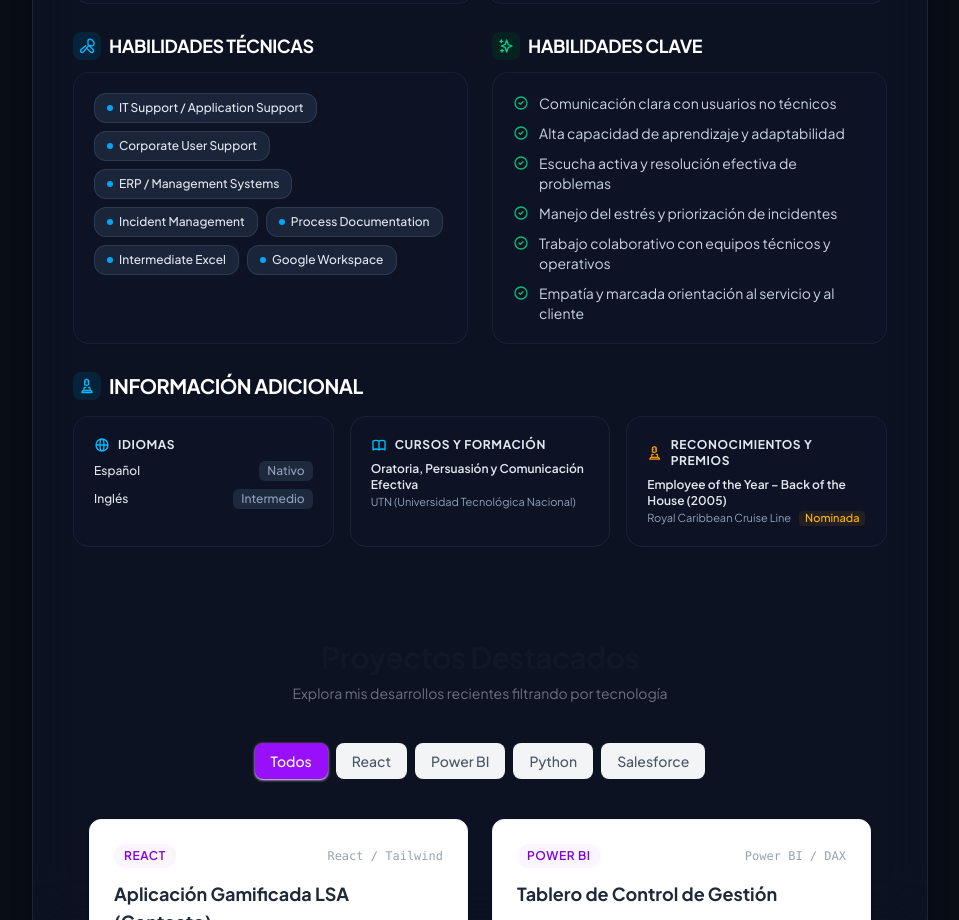
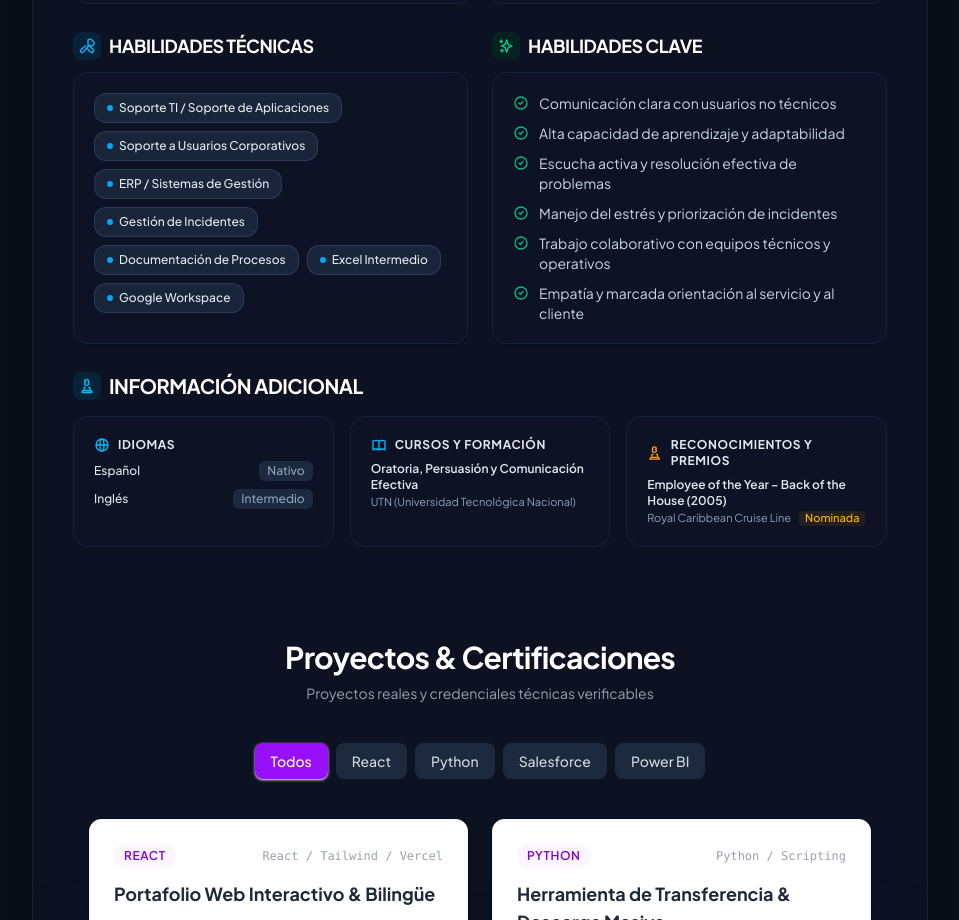
Before and after one commit to CarmenVar/cv-carmen, a React (Vite) app: page / in a window 1280 px wide. Shown: the part 1880-2800 px from the top of the page, without its empty margins (160-1119 px from the left). Built offline with nearby package versions, Linux system fonts and the light colour scheme.

Commit message:
"build: proyects section"

```diff
--- a/src/App.jsx
+++ b/src/App.jsx
@@ -102,7 +102,8 @@ function App() {
             data={current.additionalInfo}
           />
 
-        <SeccionProyectos />
+        {/* Sección de Proyectos integrada correctamente dentro del main */}
+          <SeccionProyectos data={current.projectsSection} />
 
           <Footer
             labels={current.labels}
--- a/src/components/SeccionProyectos.jsx
+++ b/src/components/SeccionProyectos.jsx
@@ -1,66 +1,36 @@
 import React, { useState } from 'react';
-import { ProyectoCard } from './ProyectoCard';
+import { ProyectoCard } from './ProyectoCard'; // Recuerda la C mayúscula en la P y C
 
-const MIS_PROYECTOS = [
-  {
-    id: 1,
-    titulo: 'Aplicación Gamificada LSA (Contacto)',
-    descripcion: 'MVP interactivo desarrollado para la enseñanza y difusión de la Lengua de Señas Argentina.',
-    categoria: 'React',
-    tecnologia: 'React / Tailwind',
-    enlace: 'https://github.com'
-  },
-  {
-    id: 2,
-    titulo: 'Tablero de Control de Gestión',
-    descripcion: 'Dashboard analítico avanzado con métricas de negocio, optimización de datos y KPIs en tiempo real.',
-    categoria: 'Power BI',
-    tecnologia: 'Power BI / DAX',
-    enlace: '#'
-  },
-  {
-    id: 3,
-    titulo: 'Script de Automatización & ETL',
-    descripcion: 'Procesamiento masivo de datos e integración automatizada con archivos estructurados.',
-    categoria: 'Python',
-    tecnologia: 'Python / Pandas',
-    enlace: 'https://github.com'
-  },
-  {
-    id: 4,
-    titulo: 'Configuración CRM Salesforce',
-    descripcion: 'Parametrización integral de objetos personalizados, OWD y arquitectura de seguridad a nivel de registros.',
-    categoria: 'Salesforce',
-    tecnologia: 'Salesforce Admin',
-    enlace: '#'
-  }
-];
+// Recibe la propiedad 'data' que vendrá desde cvData (según el idioma activo)
+export function SeccionProyectos({ data }) {
+  // Extraemos la información relevante de 'data'
+  const { title, subtitle, categories, projects } = data;
 
-export function SeccionProyectos() {
-  const [filtro, setFiltro] = useState('Todos');
-  const categorias = ['Todos', 'React', 'Power BI', 'Python', 'Salesforce'];
+  // Estado para guardar la categoría seleccionada (usamos por defecto la primera opción, ej. "Todos" o "All")
+  const [filtro, setFiltro] = useState(categories[0]);
 
-  const proyectosFiltrados = filtro === 'Todos'
-    ? MIS_PROYECTOS
-    : MIS_PROYECTOS.filter(p => p.categoria === filtro);
+  // Si se selecciona la primera opción ("Todos" / "All"), muestra todo; de lo contrario, filtra por categoría
+  const proyectosFiltrados = filtro === categories[0]
+    ? projects
+    : projects.filter(p => p.categoria === filtro);
 
   return (
     <section className="py-16 px-4 max-w-5xl mx-auto">
       <div className="text-center mb-10">
-        <h2 className="text-3xl font-bold text-gray-900 tracking-tight">Proyectos Destacados</h2>
-        <p className="text-gray-500 mt-2 text-sm">Explora mis desarrollos recientes filtrando por tecnología</p>
+        <h2 className="text-3xl font-bold text-gray-900 dark:text-white tracking-tight">{title}</h2>
+        <p className="text-gray-500 dark:text-gray-400 mt-2 text-sm">{subtitle}</p>
       </div>
 
-      {/* Botones de filtro con los colores de tu marca (Morado / Slate) */}
+      {/* Botones de filtro dinámicos según el idioma */}
       <div className="flex flex-wrap justify-center gap-2 mb-10">
-        {categorias.map(cat => (
+        {categories.map(cat => (
           <button
             key={cat}
             onClick={() => setFiltro(cat)}
             className={`px-4 py-2 rounded-lg text-sm font-medium transition-all duration-200 ${
               filtro === cat
                 ? 'bg-purple-600 text-white shadow-sm shadow-purple-200'
-                : 'bg-gray-100 text-gray-600 hover:bg-gray-200 hover:text-gray-900'
+                : 'bg-gray-100 dark:bg-slate-800 text-gray-600 dark:text-gray-300 hover:bg-gray-200'
             }`}
           >
             {cat}
@@ -68,7 +38,7 @@ export function SeccionProyectos() {
         ))}
       </div>
 
-      {/* Tarjetas */}
+      {/* Tarjetas filtradas */}
       <div className="grid grid-cols-1 md:grid-cols-2 gap-6">
         {proyectosFiltrados.map(proyecto => (
           <ProyectoCard
--- a/src/data/cvData.js
+++ b/src/data/cvData.js
@@ -24,7 +24,7 @@ export const cvData = {
     },
     header: {
       name: "Carmen Vargas",
-      title: "IT Support / Application Support Analyst | Sistemas Corporativos | Operaciones y Soporte a Usuarios",
+      title: "Soporte TI / Analista de Soporte de Aplicaciones| Sistemas Corporativos | Operaciones y Soporte a Usuarios",
       location: "Nuñez, CABA, Argentina",
       email: "trishiavargas@gmail.com",
       linkedin: "https://www.linkedin.com/in/carmen-vargas-rodriguez",
@@ -105,12 +105,12 @@ export const cvData = {
       },
     ],
     techSkills: [
-      "IT Support / Application Support",
-      "Corporate User Support",
-      "ERP / Management Systems",
-      "Incident Management",
-      "Process Documentation",
-      "Intermediate Excel",
+      "Soporte TI / Soporte de Aplicaciones",
+      "Soporte a Usuarios Corporativos",
+      "ERP / Sistemas de Gestión",
+      "Gestión de Incidentes",
+      "Documentación de Procesos",
+      "Excel Intermedio",
       "Google Workspace",
     ],
     keySkills: [
@@ -146,6 +146,45 @@ export const cvData = {
         },
       ],
     },
+    projectsSection: {
+      title: "Proyectos & Certificaciones",
+      subtitle: "Proyectos reales y credenciales técnicas verificables",
+      categories: ["Todos", "React", "Python", "Salesforce", "Power BI"],
+      projects: [
+        {
+          id: 1,
+          titulo: "Portafolio Web Interactivo & Bilingüe",
+          descripcion: "Aplicación web modular en React y Tailwind CSS con cambio dinámico de idioma, modo oscuro y arquitectura de datos centralizada.",
+          categoria: "React",
+          tecnologia: "React / Tailwind / Vercel",
+          enlace: "https://cv-carmen.vercel.app"
+        },
+        {
+          id: 2,
+          titulo: "Herramienta de Transferencia & Descarga Masiva",
+          descripcion: "Script de automatización en Python enfocado en la gestión y descarga masiva de archivos multimedia para optimizar procesos.",
+          categoria: "Python",
+          tecnologia: "Python / Scripting",
+          enlace: "https://github.com/CarmenVar/appTransferPhotos"
+        },
+        {
+          id: 3,
+          titulo: "Certificación & Formación Salesforce Admin",
+          descripcion: "Rango Mountaineer en Trailhead. Dominio en administración de CRM, modelos de datos, seguridad de registros y automatizaciones.",
+          categoria: "Salesforce",
+          tecnologia: "Salesforce Admin",
+          enlace: "https://openbadgefactory.com/obv3/credentials/a72d6f053e899abeee9f2024c9dbee8f84e8bebe" // Pegas tu enlace aquí
+        },
+        {
+          id: 4,
+          titulo: "Microcredencial en Power BI (Talento Tech)",
+          descripcion: "Capacitación práctica en modelado de datos, creación de tableros de control interactivos y métricas clave en DAX.",
+          categoria: "Power BI",
+          tecnologia: "Power BI / DAX",
+          enlace: "#"
+        }
+      ]
+    }
   },
 
   en: {
@@ -293,5 +332,44 @@ export const cvData = {
         },
       ],
     },
+    projectsSection: {
+      title: "Projects & Certifications",
+      subtitle: "Real projects and verifiable technical credentials",
+      categories: ["All", "React", "Python", "Salesforce", "Power BI"],
+      projects: [
+        {
+          id: 1,
+          titulo: "Interactive & Bilingual Web Portfolio",
+          descripcion: "Modular React and Tailwind CSS web application featuring dynamic language switching, dark mode, and centralized data architecture.",
+          categoria: "React",
+          tecnologia: "React / Tailwind / Vercel",
+          enlace: "https://cv-carmen.vercel.app"
+        },
+        {
+          id: 2,
+          titulo: "Bulk Photo Transfer & Download Tool",
+          descripcion: "Python automation script designed for managing and bulk downloading media files to optimize operational workflows.",
+          categoria: "Python",
+          tecnologia: "Python / Scripting",
+          enlace: "https://github.com/CarmenVar/appTransferPhotos"
+        },
+        {
+          id: 3,
+          titulo: "Salesforce Admin Certification & Training",
+          descripcion: "Mountaineer rank on Trailhead. Proficiency in CRM administration, data modeling, record-level security, and process automation.",
+          categoria: "Salesforce",
+          tecnologia: "Salesforce Admin",
+          enlace: "https://openbadgefactory.com/obv3/credentials/a72d6f053e899abeee9f2024c9dbee8f84e8bebe" // Pegas tu enlace aquí
+        },
+        {
+          id: 4,
+          titulo: "Power BI Microcredential (Talento Tech)",
+          descripcion: "Practical training in data modeling, interactive dashboard design, and key performance metrics using DAX.",
+          categoria: "Power BI",
+          tecnologia: "Power BI / DAX",
+          enlace: "#"
+        }
+      ]
+    }
   },
 };
```
